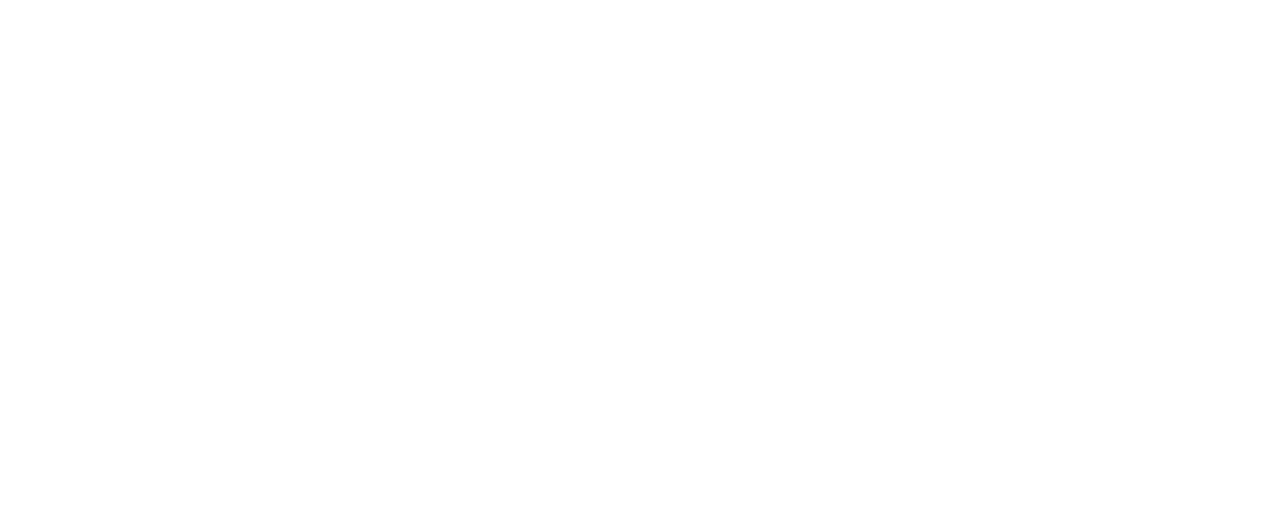
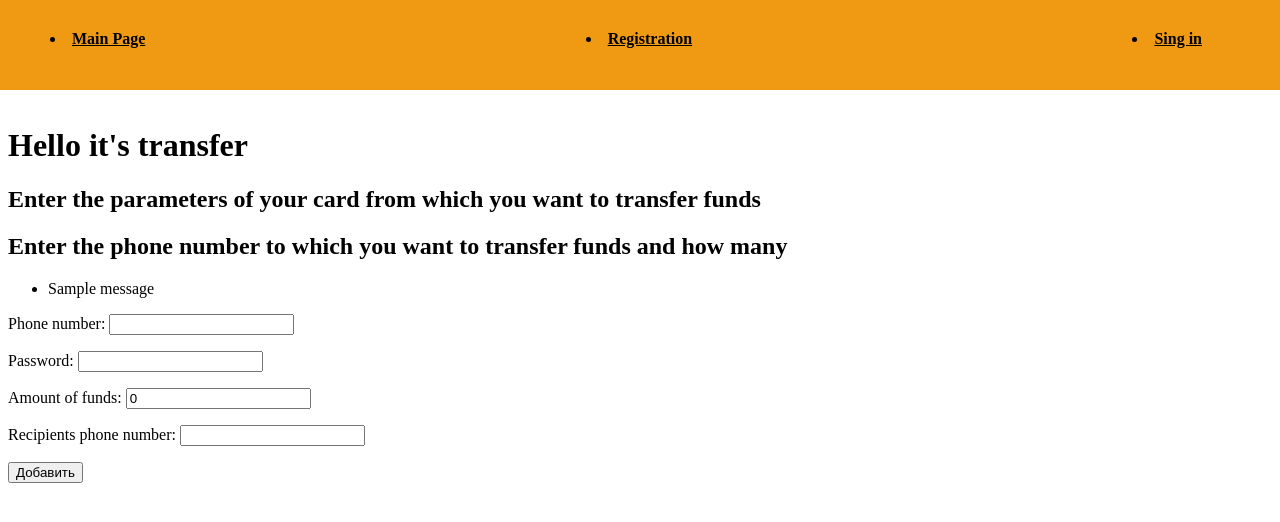
Before and after one commit to ollyhearn/online_bank, a Django app: page /transfer/ in a window 1280 px wide. Before the commit the part shown is empty. Shown: the top 522 px of the page. Run offline with Django 4.2, Linux system fonts and the light colour scheme; one stand-in notice (Sample message) is shown.

Commit message:
Create tranfer

```diff
--- a/mysite/bank/forms.py
+++ b/mysite/bank/forms.py
@@ -23,6 +23,14 @@
         fields = ['phone_number', 'password']
 
 
+class TransferForm(forms.ModelForm):
+    recipients_phone_number = forms.IntegerField()
+
+    class Meta:
+        model = Users
+        fields = ['phone_number', 'password', 'amount_of_funds', 'recipients_phone_number']
+
+
 class RegistrationUserForm(UserCreationForm):
     class Meta:
         model = User
--- a/mysite/bank/templates/bank/transfer.html
+++ b/mysite/bank/templates/bank/transfer.html
@@ -1,10 +1,23 @@
-<!DOCTYPE html>
-<html lang="en">
-<head>
-    <meta charset="UTF-8">
-    <title>Title</title>
-</head>
-<body>
+{% extends 'bank/base.html' %}
 
-</body>
-</html>
+{% block content %}
+<h1>Hello {{ user.username }} it's transfer <br></h1>
+<h2>Enter the parameters of your card from which you want to transfer funds<br></h2>
+<h2>Enter the phone number to which you want to transfer funds and how many</h2>
+{% if messages %}
+<ul class="messages">
+    {% for message in messages %}
+    <li {% if message.tags %} class="{{ message.tags }}"{% endif %}>{{ message }}</li>
+    {% endfor %}
+</ul>
+{% endif %}
+
+<form method="post">
+        {% csrf_token %}
+        {{ form.as_p }}
+        <button type="submit">Добавить</button>
+</form>
+
+
+
+{% endblock %}
--- a/mysite/bank/views.py
+++ b/mysite/bank/views.py
@@ -24,19 +24,6 @@
     return render(request, 'bank/index.html', {'menu': menu, 'title': 'Main Page', 'info': info})
 
 
-# class UserPage(ListView):
-#     model = Users
-#     form_class = AddUserForm
-#     template_name = 'bank/user_page.html'
-#     extra_context = {'menu': menu, 'title': 'Страница пользователя'}
-
-
-# class LoginUser(LoginView):
-#     form_class = AuthenticationForm
-#     template_name = 'bank/sing_in.html'
-#     extra_context = {'menu': menu, 'title': 'Авторизация'}
-
-
 def user_page(request):
     if request.method == 'POST':
         form = AddUserForm(request.POST)
@@ -48,12 +35,33 @@
     return render(request, 'bank/user_page.html', {'form': form, 'menu': menu, 'title': 'registration'})
 
 
-# def sing_in(request):
-#     return render(request, 'bank/sing_in.html')
+def transfer(request):
+    if request.method == 'POST':
+        phone_number = request.POST['phone_number']
+        password = request.POST['password']
+        amount_of_funds = request.POST['amount_of_funds']
+        recipients_phone_number = request.POST['recipients_phone_number']
+        info = Users.objects.filter(phone_number=phone_number, password=password)
+        info_recipients = Users.objects.filter(phone_number=recipients_phone_number)
+        print(info_recipients)
+        a = int(amount_of_funds)
+        Users.objects.filter(phone_number=phone_number).update(amount_of_funds=F('amount_of_funds') - a)
+        Users.objects.filter(phone_number=recipients_phone_number).update(
+            amount_of_funds=F('amount_of_funds') + a)
 
+        if info and info_recipients:
+            return redirect('user')
+        elif not info_recipients:
+            messages.warning(request, "Получателя с такими данными не сущестует")
+            return redirect('transfer')
+        else:
+            messages.warning(request, "Пользователя с такими данными не сущестует")
+            return redirect('transfer')
 
-def transfer(request):
-    return render(request, 'bank/transfer.html')
+    else:
+        form = TransferForm()
+    return render(request, 'bank/transfer.html',
+                  {'form': form, 'menu': menu, 'title': 'transfer'})
 
 
 def bringing_in(request):
@@ -86,7 +94,7 @@
             form = AboutCardForm()
             messages.info(request, "Вот данные о карте")
             return render(request, 'bank/about_card.html',
-                  {'form': form, 'menu': menu, 'title': 'about_card', 'info':info})
+                          {'form': form, 'menu': menu, 'title': 'about_card', 'info': info})
         else:
             messages.warning(request, "Пользователя с такими данными не сущестует")
             return redirect('about_card')
```
Also changed, not shown: mysite/db.sqlite3.
